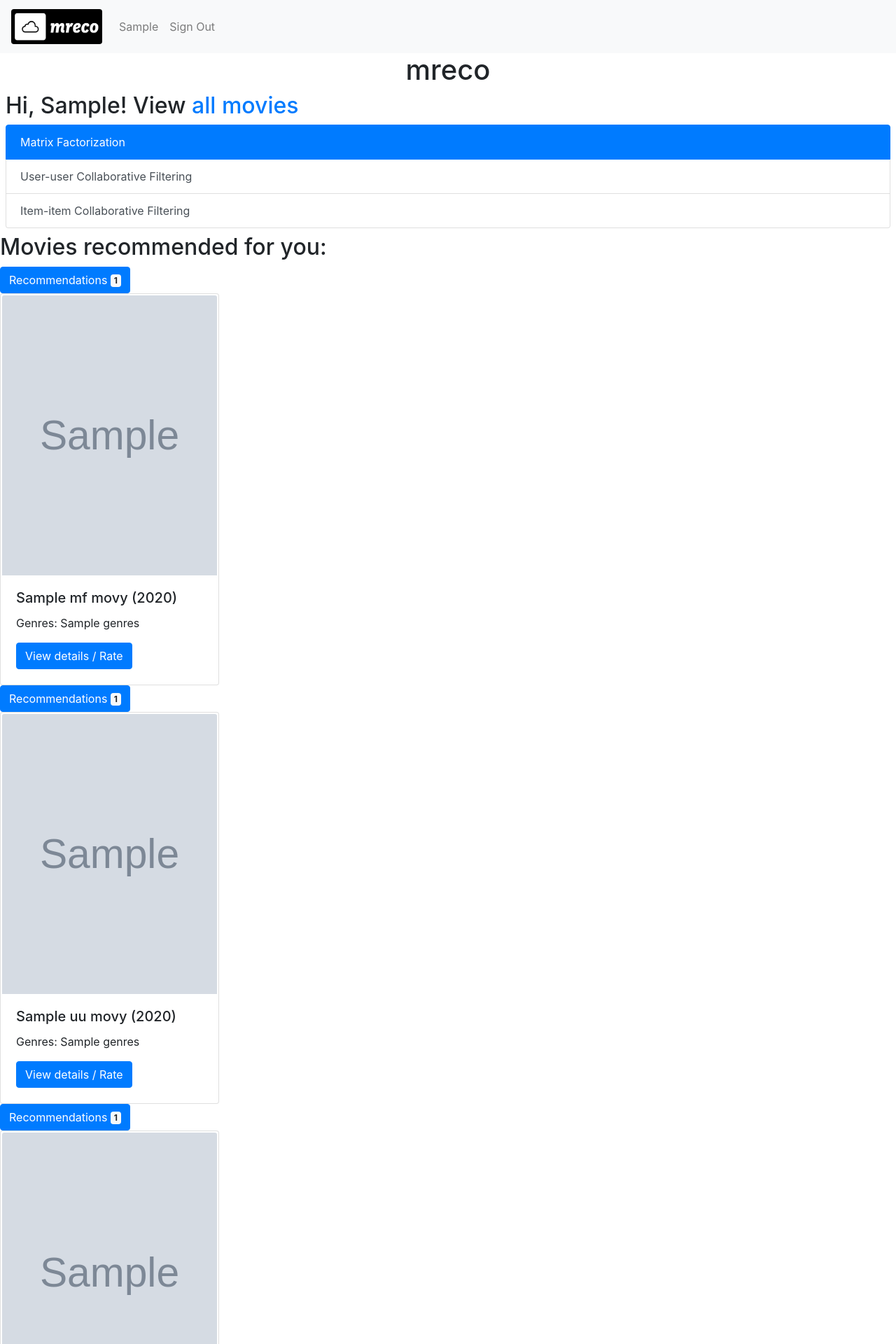
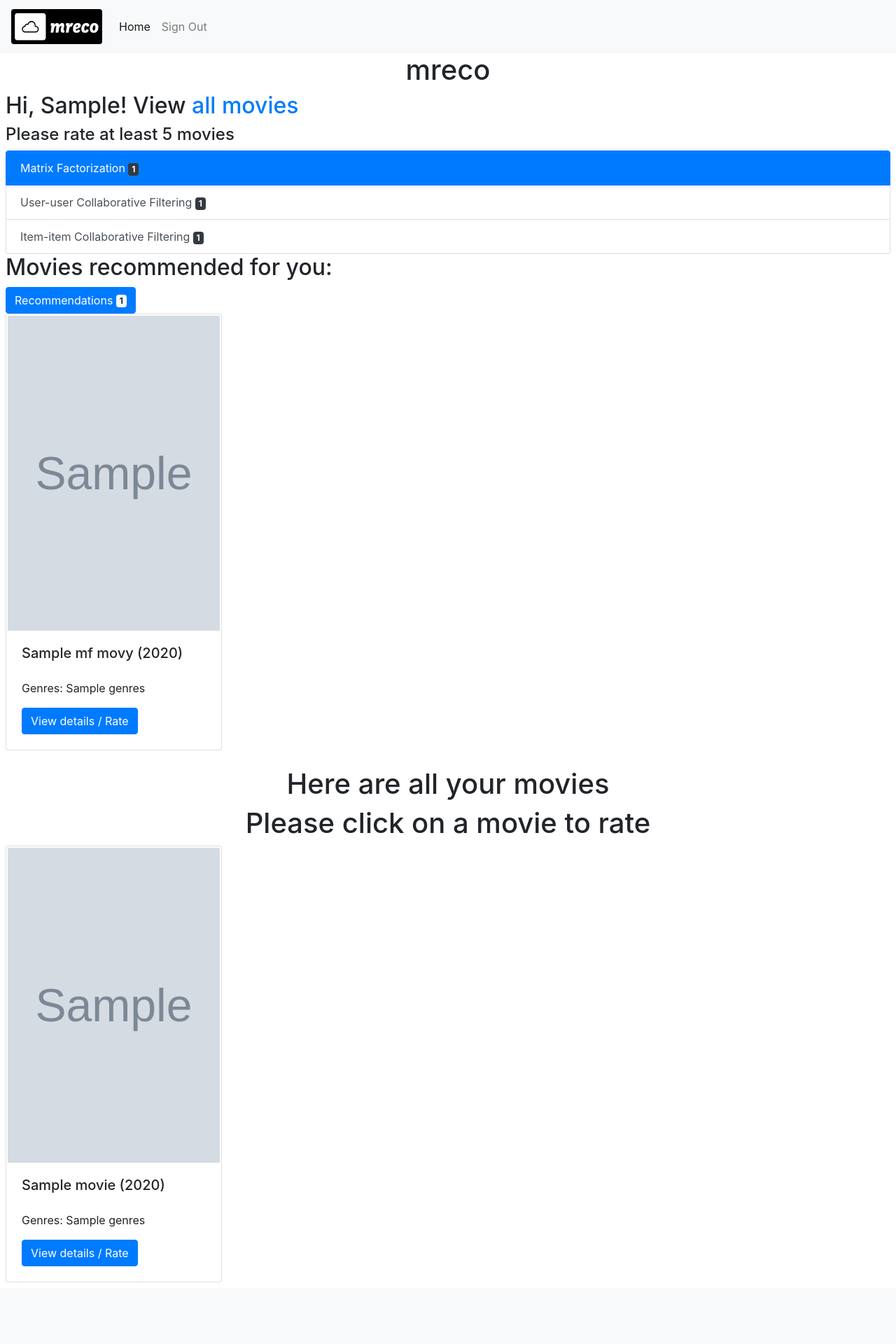
Before and after one commit to rajgoesout/reco-engine, a Flask app: template mreco/templates/index.html in a window 1280 px wide. Shown: the top 1920 px of the page at 70% size. After the commit the page ends 1832 px from the top, so only its background shows below. Run offline with Flask 2, Linux system fonts and the light colour scheme; the visitor is signed in with stand-in values (Sample User, id 1); the template is opened without the code that fills it: most values are stand-ins (such as "Sample title", 1, 10 or a date in 2020); grey boxes marked "Sample" are stand-in pictures; some libraries are stand-ins or nearby versions.

Commit message:
Improved UI

```diff
--- a/mreco/templates/base.html
+++ b/mreco/templates/base.html
@@ -40,16 +40,27 @@
           style="border-radius: 4px;"
         />
       </a>
-      <div class="collapse navbar-collapse" id="navbarNav">
+      <button
+        class="navbar-toggler"
+        type="button"
+        data-toggle="collapse"
+        data-target="#navbarTogglerDemo02"
+        aria-controls="navbarTogglerDemo02"
+        aria-expanded="false"
+        aria-label="Toggle navigation"
+      >
+        <span class="navbar-toggler-icon"></span>
+      </button>
+      <div class="collapse navbar-collapse" id="navbarTogglerDemo02">
         <ul class="navbar-nav">
           {% if current_user.is_anonymous %}
           <li class="nav-item">
             <a class="nav-link" href="{{ url_for('login') }}">Sign In</a>
           </li>
           {% else %}
-          <li class="nav-item">
-            <a class="nav-link" href="">
-              {{ this_u | replace('[', '') | replace(']', '') }}
+          <li class="nav-item active">
+            <a class="nav-link" href="{{ url_for('index') }}">
+              Home
             </a>
           </li>
           <li class="nav-item">
--- a/mreco/templates/index.html
+++ b/mreco/templates/index.html
@@ -19,7 +19,13 @@
 {% endblock %} {% block content %}
 <h1>mreco</h1>
 <div class="homepage">
-  <h2>Hi, {{ this_u | replace('[', '') | replace(']', '') }}! View <a href="#all-movies">all movies</a> </h2>
+  <h2>
+    Hi, {{ this_u | replace('[', '') | replace(']', '') }}! View
+    <a href="#all-movies">all movies</a>
+  </h2>
+  {% if (mf_count < 5) %}
+  <h4>Please rate at least 5 movies</h4>
+  {% endif %}
   <div class="list-group" id="list-tab" role="tablist">
     <a
       class="list-group-item list-group-item-action active"
@@ -28,7 +34,8 @@
       href="#mf"
       role="tab"
       aria-controls="home"
-      >Matrix Factorization</a
+      >Matrix Factorization
+      <span class="badge badge-dark">{{ mf_count }}</span></a
     >
     <a
       class="list-group-item list-group-item-action"
@@ -37,7 +44,8 @@
       href="#uu"
       role="tab"
       aria-controls="profile"
-      >User-user Collaborative Filtering</a
+      >User-user Collaborative Filtering
+      <span class="badge badge-dark">{{ uu_count }}</span></a
     >
     <a
       class="list-group-item list-group-item-action"
@@ -46,11 +54,10 @@
       href="#ii"
       role="tab"
       aria-controls="messages"
-      >Item-item Collaborative Filtering</a
+      >Item-item Collaborative Filtering
+      <span class="badge badge-dark">{{ ii_count }}</span></a
     >
   </div>
-  </div>
-  <h2>Movies recommended for you:</h2>
   <div class="tab-content" id="nav-tabContent">
     <div
       id="mf"
@@ -58,6 +65,9 @@
       role="tabpanel"
       aria-labelledby="list-home-list"
     >
+      {% if mf_count!=0 %}
+      <h2>Movies recommended for you:</h2>
+      {% endif %}
       <button type="button" class="btn btn-primary">
         Recommendations <span class="badge badge-light">{{ mf_count }}</span>
       </button>
@@ -70,13 +80,15 @@
         >
           <a href="/movies/{{ mm.movie_id }}">
             <img
-              style="height: 400px;"
+              style="height: 450px;"
               class="card-img-top"
               src="{{ mm.poster }}"
             />
           </a>
           <div class="card-body">
-            <h5 class="card-title">{{ mm.title }} ({{ mm.year | int }})</h5>
+            <h5 class="card-title" style="height: 38px;">
+              {{ mm.title }} ({{ mm.year | int }})
+            </h5>
             <p class="card-text">
               Genres:
               {{ mm.genres | replace('\'', '') | replace('[', '') | replace(']', '') }}
@@ -91,10 +103,13 @@
     </div>
     <div
       id="uu"
-      class="tab-pane fade show active reco-type"
+      class="tab-pane fade reco-type"
       role="tabpanel"
       aria-labelledby="list-profile-list"
     >
+      {% if uu_count!=0 %}
+      <h2>Movies recommended for you:</h2>
+      {% endif %}
       <button type="button" class="btn btn-primary">
         Recommendations <span class="badge badge-light">{{ uu_count }}</span>
       </button>
@@ -107,13 +122,15 @@
         >
           <a href="/movies/{{ uu.movie_id }}">
             <img
-              style="height: 400px;"
+              style="height: 450px;"
               class="card-img-top"
               src="{{ uu.poster }}"
             />
           </a>
           <div class="card-body">
-            <h5 class="card-title">{{ uu.title }} ({{ uu.year | int }})</h5>
+            <h5 class="card-title" style="height: 38px;">
+              {{ uu.title }} ({{ uu.year | int }})
+            </h5>
             <p class="card-text">
               Genres:
               {{ uu.genres | replace('\'', '') | replace('[', '') | replace(']', '') }}
@@ -128,10 +145,13 @@
     </div>
     <div
       id="ii"
-      class="tab-pane fade show active reco-type"
+      class="tab-pane fade reco-type"
       role="tabpanel"
       aria-labelledby="list-messages-list"
     >
+      {% if ii_count!=0 %}
+      <h2>Movies recommended for you:</h2>
+      {% endif %}
       <button type="button" class="btn btn-primary">
         Recommendations <span class="badge badge-light">{{ ii_count }}</span>
       </button>
@@ -144,13 +164,15 @@
         >
           <a href="/movies/{{ ii.movie_id }}">
             <img
-              style="height: 400px;"
+              style="height: 450px;"
               class="card-img-top"
               src="{{ ii.poster }}"
             />
           </a>
           <div class="card-body">
-            <h5 class="card-title">{{ ii.title }} ({{ ii.year | int }})</h5>
+            <h5 class="card-title" style="height: 38px;">
+              {{ ii.title }} ({{ ii.year | int }})
+            </h5>
             <p class="card-text">
               Genres:
               {{ ii.genres | replace('\'', '') | replace('[', '') | replace(']', '') }}
@@ -172,13 +194,15 @@
     <div class="card col-12 col-sm-5 col-md-4 col-lg-3" style="padding: 2px;">
       <a href="/movies/{{ movie.movie_id }}">
         <img
-          style="height: 400px;"
+          style="height: 450px;"
           class="card-img-top"
           src="{{ movie.poster }}"
         />
       </a>
       <div class="card-body">
-        <h5 class="card-title">{{ movie.title }} ({{ movie.year | int }})</h5>
+        <h5 class="card-title" style="height: 38px;">
+          {{ movie.title }} ({{ movie.year | int }})
+        </h5>
         <p class="card-text">
           Genres:
           {{ movie.genres | replace('\'', '') | replace('[', '') | replace(']', '') }}
--- a/u.csv
+++ b/u.csv
@@ -2,3 +2,4 @@ uid
 28585815211573945554496996053
 28585829341779906018798419631
 28587331312575875864241230465
+28590557518987159418662876712
```
Also changed, not shown: mreco/templates/movie.html (+15 -2 lines), r.csv (+21 -0 lines), r2.csv (+21 -0 lines).
